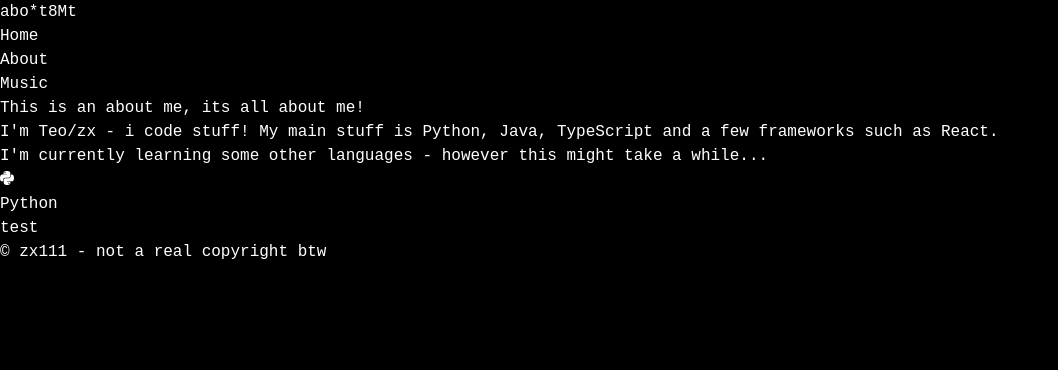
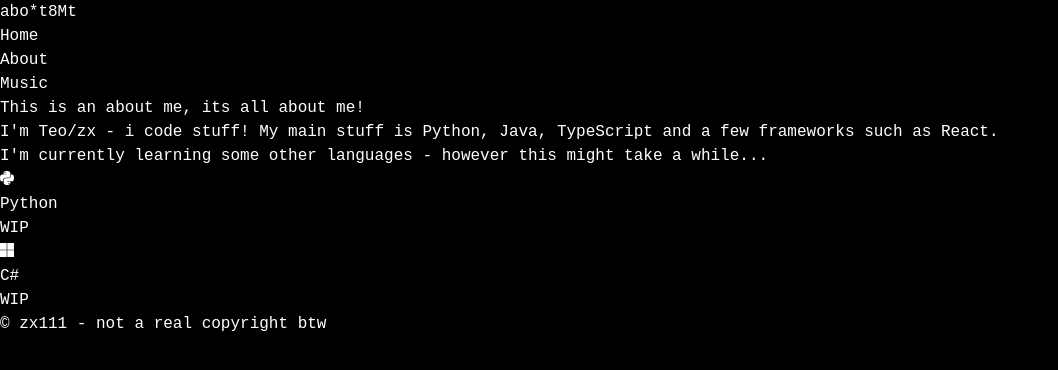
Before and after one commit to zxMiraie/zx111.net, a React (Vite) app: page /about in a window 1280 px wide. Shown: the top 370 px of the page, without its empty margins (0-1058 px from the left). Built offline with nearby package versions, Linux system fonts and the light colour scheme.

Commit message:
Add Microsoft icon and update Card component in AboutMe section

```diff
--- a/src/pages/AboutMe.tsx
+++ b/src/pages/AboutMe.tsx
@@ -2,7 +2,7 @@ import React from 'react';
 import Footer from "../components/Footer";
 import Navbar from "../components/Navbar";
 import Card from "../components/Card";
-import {faPython} from "@fortawesome/free-brands-svg-icons";
+import {faMicrosoft, faPython} from "@fortawesome/free-brands-svg-icons";
 
 const AboutMe: React.FC = () => {
     return (
@@ -24,7 +24,10 @@ const AboutMe: React.FC = () => {
                 </div>
 
                 <div>
-                    <Card icon={faPython} color={"text-yellow-400"} name={"Python"} description={"test"} />
+                    <Card icon={faPython} color={"text-yellow-400"} name={"Python"} description={"WIP"} />
+                </div>
+                <div>
+                    <Card icon={faMicrosoft} color={"text-green-400"} name={"C#"} description={"WIP"} />
                 </div>
 
 
```
